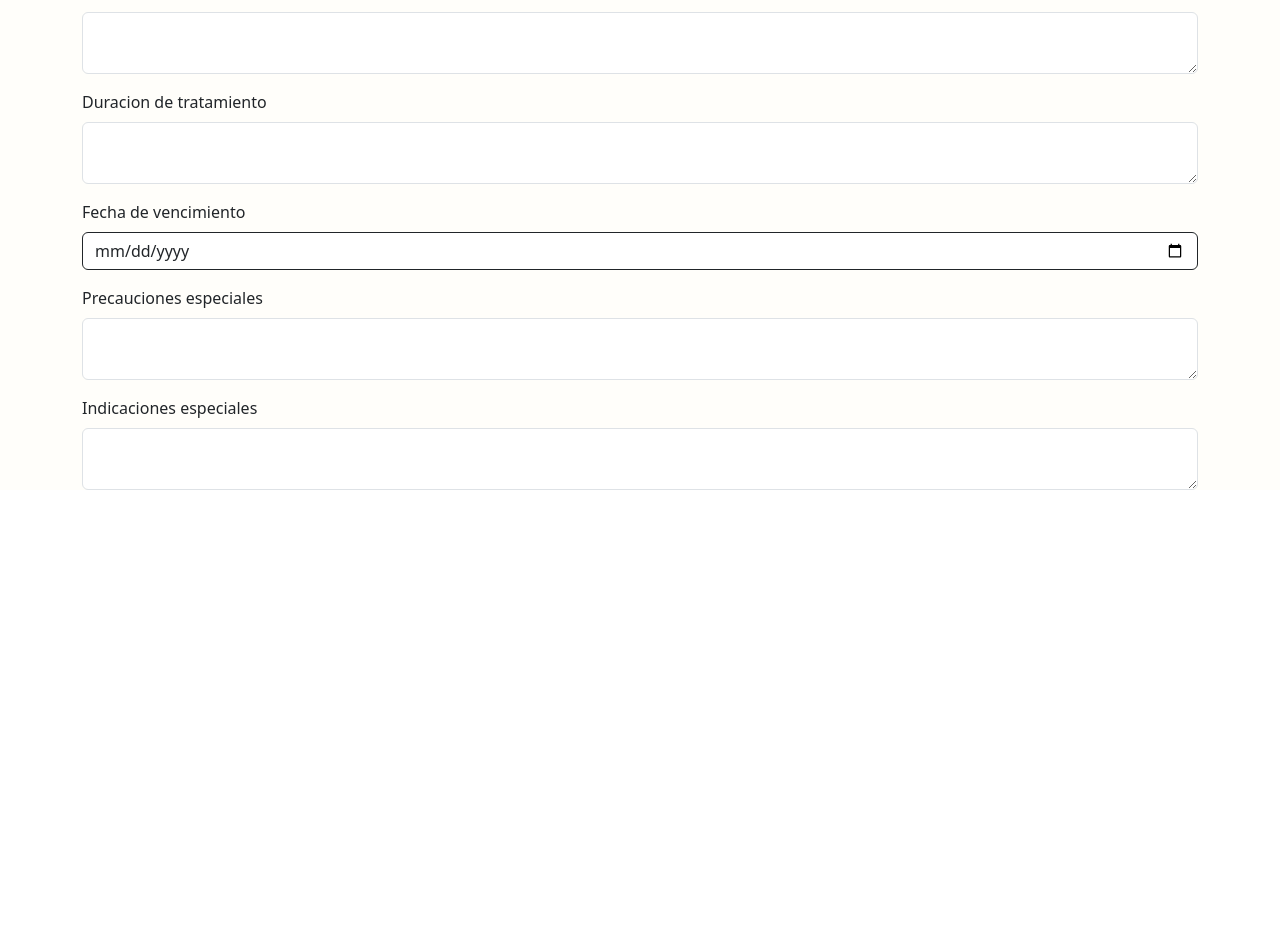
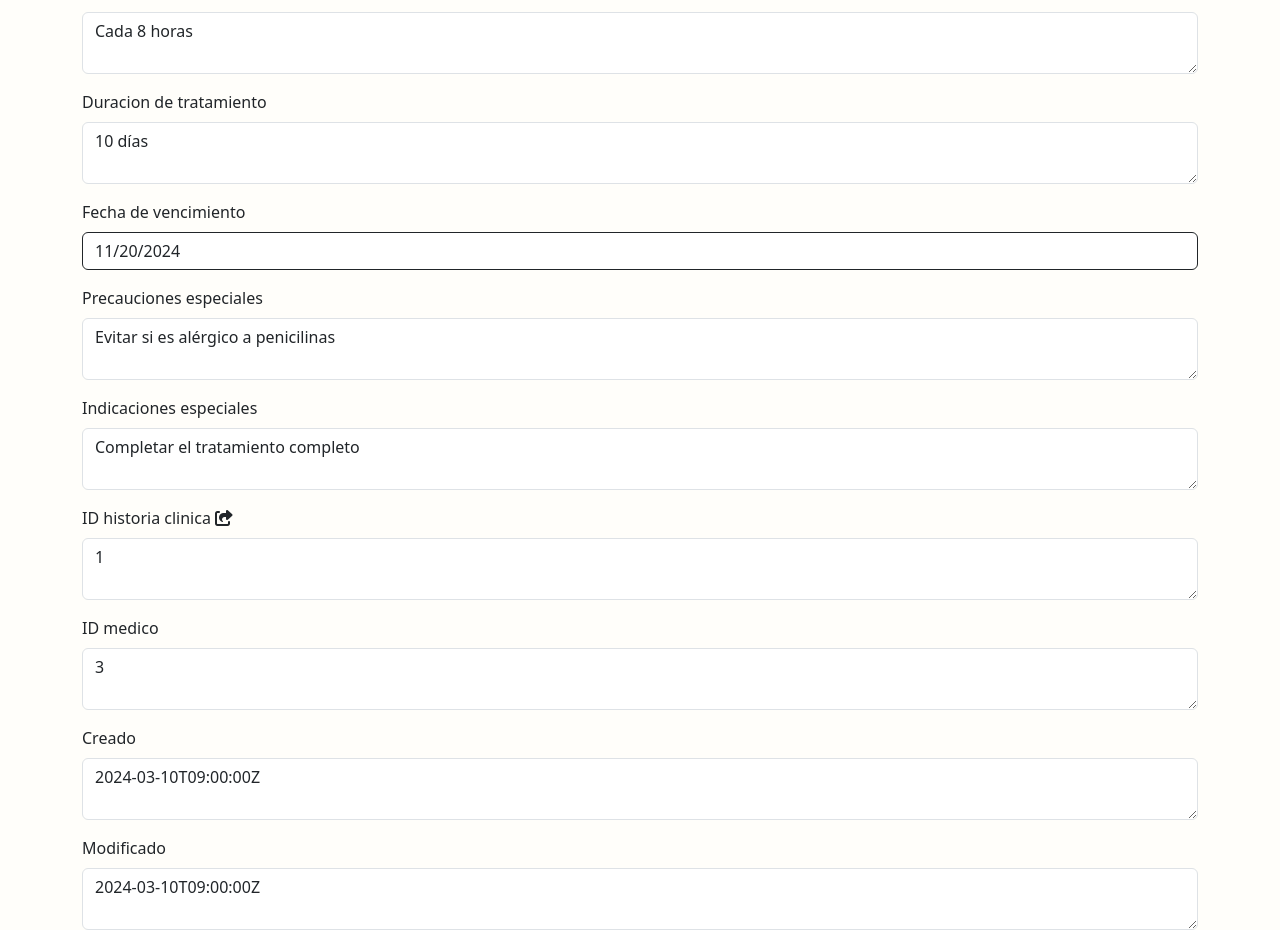
Before and after one commit to VictorVillazante/FrontendSistemaGestionInformacionConsultasMedicasExternasHospitalesTercerNivel, an Angular app: page /detalle-receta/1 in a window 1280 px wide. Shown: the part 582-1528 px from the top of the page. Before the commit the page ends 1088 px from the top, so only its background shows below. Built offline with nearby package versions, Linux system fonts and the light colour scheme.

Commit message:
[Fix] aumentando informacion en interfaz detalle receta

```diff
--- a/src/app/components/detalle-receta/detalle-receta.component.html
+++ b/src/app/components/detalle-receta/detalle-receta.component.html
@@ -3,11 +3,11 @@
     <form [formGroup]="formularioReceta">
       <div class="mb-3">
         <label for="nombreGenericoMedicamentoPreescrito" class="form-label">Nombre generico del medicamento preescrito</label>
-        <textarea id="nombreGenericoMedicamentoPreescrito" class="form-control" formControlName="nombreGenericoMedicamentoPreescrito"></textarea>
+        <textarea id="nombreGenericoMedicamentoPreescrito" class="form-control" formControlName="nombreGenericoMedicamentoPreescrito" readonly></textarea>
       </div>
       <div class="mb-3">
         <label for="viaCuidadoEspecialesAdministracion" class="form-label">Via cuidado especiales de administracion</label>
-        <textarea id="viaCuidadoEspecialesAdministracion" class="form-control" formControlName="viaCuidadoEspecialesAdministracion"></textarea>
+        <textarea id="viaCuidadoEspecialesAdministracion" class="form-control" formControlName="viaCuidadoEspecialesAdministracion" readonly></textarea>
       </div>
       <div class="mb-3">
         <label for="concentracionDosificacion" class="form-label">Concentracion dosificacion</label>
@@ -15,29 +15,44 @@
       </div>
       <div class="mb-3">
         <label for="frecuenciaAdministracion24hrs" class="form-label">Frecuencia de administracion cada 24hrs</label>
-        <textarea id="frecuenciaAdministracion24hrs" class="form-control" formControlName="frecuenciaAdministracion24hrs"></textarea>
+        <textarea id="frecuenciaAdministracion24hrs" class="form-control" formControlName="frecuenciaAdministracion24hrs" readonly></textarea>
       </div>
 
       <div class="mb-3">
         <label for="duracionTratamiento" class="form-label">Duracion de tratamiento</label>
-        <textarea id="duracionTratamiento" class="form-control" formControlName="duracionTratamiento"></textarea>
+        <textarea id="duracionTratamiento" class="form-control" formControlName="duracionTratamiento" readonly></textarea>
       </div>
 
       <div class="mb-3">
         <label for="fechaVencimiento" class="form-label">Fecha de vencimiento</label>
-        <input type="date" class="form-control border-dark" id="fechaVencimiento" formControlName="fechaVencimiento" required>
+        <input type="date" class="form-control border-dark" id="fechaVencimiento" formControlName="fechaVencimiento" readonly>
       </div>
 
       <div class="mb-3">
         <label for="precaucionesEspeciales" class="form-label">Precauciones especiales</label>
-        <textarea id="precaucionesEspeciales" class="form-control" formControlName="precaucionesEspeciales"></textarea>
+        <textarea id="precaucionesEspeciales" class="form-control" formControlName="precaucionesEspeciales" readonly></textarea>
       </div>
 
       <div class="mb-3">
         <label for="indicacionesEspeciales" class="form-label">Indicaciones especiales</label>
-        <textarea id="indicacionesEspeciales" class="form-control" formControlName="indicacionesEspeciales"></textarea>
+        <textarea id="indicacionesEspeciales" class="form-control" formControlName="indicacionesEspeciales" readonly></textarea>
       </div>
-
+      <div class="mb-3">
+        <label for="idHistoriaClinica" class="form-label">ID historia clinica <i class="fas fa-share-square" (click)="verDetalleHistoriaClinica(formularioReceta.value.idHistoriaClinica)"></i></label>
+        <textarea id="idHistoriaClinica" class="form-control" formControlName="idHistoriaClinica" readonly></textarea>
+      </div>
+      <div class="mb-3">
+        <label for="idMedico" class="form-label">ID medico</label>
+        <textarea id="idMedico" class="form-control" formControlName="idMedico" readonly></textarea>
+      </div>
+      <div class="mb-3">
+        <label for="createdAt" class="form-label">Creado</label>
+        <textarea id="createdAt" class="form-control" formControlName="createdAt" readonly></textarea>
+      </div>
+      <div class="mb-3">
+        <label for="updatedAt" class="form-label">Modificado</label>
+        <textarea id="updatedAt" class="form-control" formControlName="updatedAt" readonly></textarea>
+      </div>
     </form>
 
 
--- a/src/app/components/detalle-receta/detalle-receta.component.ts
+++ b/src/app/components/detalle-receta/detalle-receta.component.ts
@@ -1,6 +1,6 @@
 import { Component } from '@angular/core';
 import { FormBuilder, FormGroup } from '@angular/forms';
-import { ActivatedRoute } from '@angular/router';
+import { ActivatedRoute, Router } from '@angular/router';
 import { RecetasService } from 'src/app/services/recetas.service';
 
 @Component({
@@ -17,7 +17,13 @@ export class DetalleRecetaComponent {
       this.obtenerReceta(this.id);
     });
   }
-  constructor(private activatedRoute: ActivatedRoute,private fb:FormBuilder,private recetasService:RecetasService){
+  verDetalleHistoriaClinica(idHistoriaClinica: any) {
+    const url = this.router.serializeUrl(
+     this.router.createUrlTree(['/medico/modificar-historia-clinica', idHistoriaClinica])
+   );
+   window.open(url, '_blank');
+  }
+  constructor(private router:Router,private activatedRoute: ActivatedRoute,private fb:FormBuilder,private recetasService:RecetasService){
     this.formularioReceta = this.fb.group({
       nombreGenericoMedicamentoPreescrito:[''],
       viaCuidadoEspecialesAdministracion:[''],
@@ -37,8 +43,18 @@ export class DetalleRecetaComponent {
   obtenerReceta(id:any){
     this.recetasService.obtenerReceta(id).subscribe((data:any)=>{
       this.formularioReceta.patchValue({
-        cambiosPacienteResultadosTratamiento:data.cambiosPacienteResultadosTratamiento,
+        nombreGenericoMedicamentoPreescrito:data.nombreGenericoMedicamentoPreescrito,
+        viaCuidadoEspecialesAdministracion:data.viaCuidadoEspecialesAdministracion,
+        concentracionDosificacion:data.concentracionDosificacion,
+        frecuenciaAdministracion24hrs:data.frecuenciaAdministracion24hrs,
+        duracionTratamiento:data.duracionTratamiento,
+        fechaVencimiento:data.fechaVencimiento,
+        precaucionesEspeciales:data.precaucionesEspeciales,
+        indicacionesEspeciales:data.indicacionesEspeciales,
+        idMedico:data.idMedico,
         idHistoriaClinica:data.idHistoriaClinica,
+        createdAt:data.createdAt,
+        updatedAt:data.updatedAt
       });
     });
   }
```
